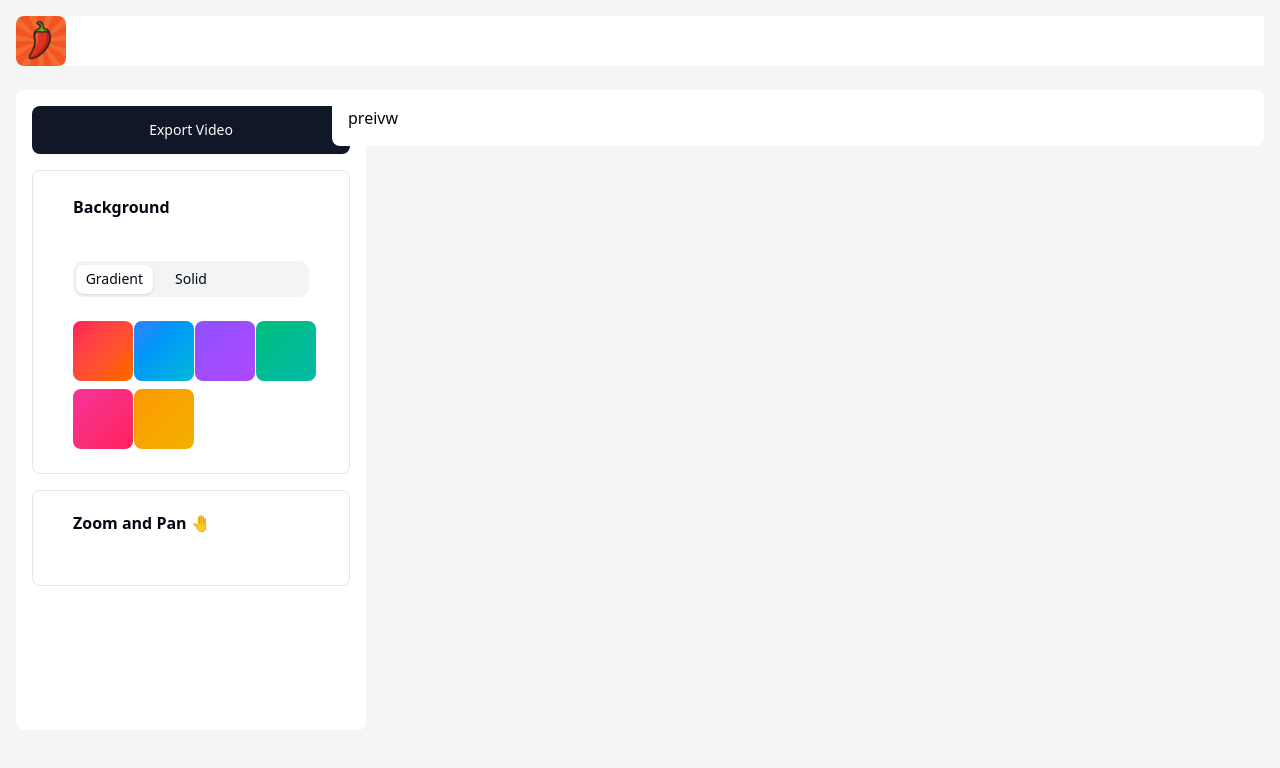
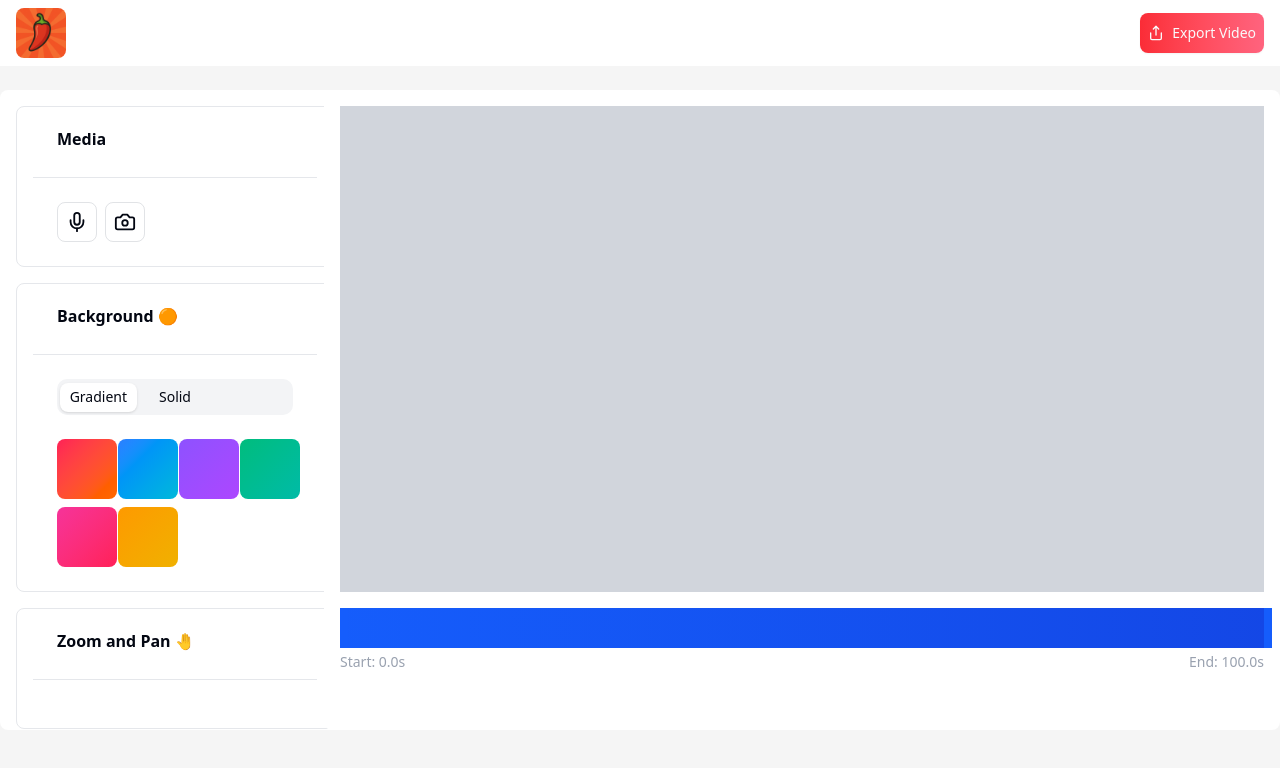
Before and after one commit to Timi-Leyin/rodoh, a React (Vite) app in the folder editor/: page / in a window 1280 px wide. Shown: the top 768 px of the page. Built offline with nearby package versions, Linux system fonts and the light colour scheme.

Commit message:
⚙ chore(toolbar): updated and adjusted toolbar

```diff
--- a/editor/package.json
+++ b/editor/package.json
@@ -11,6 +11,8 @@
     "format": "prettier --write ."
   },
   "dependencies": {
+    "@ffmpeg/ffmpeg": "^0.12.15",
+    "@ffmpeg/util": "^0.12.2",
     "@hookform/resolvers": "^5.0.1",
     "@radix-ui/react-checkbox": "^1.1.5",
     "@radix-ui/react-dialog": "^1.1.7",
--- a/editor/src/App.css
+++ b/editor/src/App.css
@@ -50,7 +50,7 @@
   --card-foreground: oklch(0.13 0.028 261.692);
   --popover: oklch(1 0 0);
   --popover-foreground: oklch(0.13 0.028 261.692);
-  --primary: oklch(0.21 0.034 264.665);
+  --primary: #ee4543;
   --primary-foreground: oklch(0.985 0.002 247.839);
   --secondary: oklch(0.967 0.003 264.542);
   --secondary-foreground: oklch(0.21 0.034 264.665);
--- a/editor/src/components/bars/action-bar-tool.tsx
+++ b/editor/src/components/bars/action-bar-tool.tsx
@@ -1,27 +1,14 @@
-import { Button } from "@/components/ui/button";
-
 import BackgroundModule from "../modules/background";
-import {
-  Card,
-  CardContent,
-  CardHeader,
-  CardTitle,
-} from "@/components/ui/card.tsx";
+import DefaultCard from "@/components/modules/card.tsx";
+import MediaModule from "@/components/modules/media.tsx";
 
 function ActionBarTool() {
   return (
     <div className="bg-white rounded-md p-4 w-[350px] h-[80vh] space-y-4">
-      <Button className="w-full">Export Video</Button>
-
+      <MediaModule />
       <BackgroundModule />
 
-      <Card>
-        <CardHeader>
-          <CardTitle> Zoom and Pan 🤚</CardTitle>
-        </CardHeader>
-
-        <CardContent></CardContent>
-      </Card>
+      <DefaultCard title={" Zoom and Pan 🤚"}></DefaultCard>
     </div>
   );
 }
--- a/editor/src/components/bars/video-preview-bar.tsx
+++ b/editor/src/components/bars/video-preview-bar.tsx
@@ -1,5 +1,13 @@
+import VideoModule from "@/components/modules/video-module.tsx";
+import VideoSliceModule from "@/components/modules/video-slice-module.tsx";
+
 function VideoPreviewBar(props) {
-  return <div className={"bg-white rounded-md p-4"}>preivw</div>;
+  return (
+    <div className={"bg-white rounded-md p-4 h-[80vh]"}>
+      <VideoModule />
+      <VideoSliceModule />
+    </div>
+  );
 }
 
 export default VideoPreviewBar;
--- a/editor/src/components/header/index.tsx
+++ b/editor/src/components/header/index.tsx
@@ -1,6 +1,12 @@
+import { Button } from "@/components/ui/button";
+import { Share } from "lucide-react";
 function IndexHeader(props) {
   return (
-    <div className={"bg-white w-full mb-2"}>
+    <div
+      className={
+        "bg-white w-full mb-2 py-2 px-4 flex items-center justify-between"
+      }
+    >
       <img
         src={"/logo/16.png"}
         alt={"logo"}
@@ -8,6 +14,11 @@ function IndexHeader(props) {
         height={50}
         className={"rounded-md"}
       />
+
+      <Button>
+        {" "}
+        <Share /> Export Video
+      </Button>
     </div>
   );
 }
--- a/editor/src/components/modules/background.tsx
+++ b/editor/src/components/modules/background.tsx
@@ -1,6 +1,6 @@
-import { Card, CardContent, CardHeader, CardTitle } from "@/components/ui/card";
 import { Tabs, TabsContent, TabsList, TabsTrigger } from "@/components/ui/tabs";
 import { cn } from "@/lib/utils";
+import DefaultCard from "@/components/modules/card.tsx";
 
 const backgroundColors = [
   { id: 1, color: "from-rose-500 to-orange-500" },
@@ -22,12 +22,7 @@ const solidColors = [
 
 export default function BackgroundModule() {
   return (
-    <Card>
-      <CardHeader className="pb-3">
-        <CardTitle className="text-base">Background</CardTitle>
-      </CardHeader>
-
-      <CardContent className="space-y-4">
+    <DefaultCard title={"Background 🟠"}>
       <Tabs defaultValue="gradient">
         <TabsList className="grid w-full grid-cols-3">
           <TabsTrigger value="gradient">Gradient</TabsTrigger>
@@ -65,7 +60,6 @@ export default function BackgroundModule() {
           </div>
         </TabsContent>
       </Tabs>
-      </CardContent>
-    </Card>
+    </DefaultCard>
   );
 }
--- /dev/null
+++ b/editor/src/components/modules/card.tsx
@@ -0,0 +1,26 @@
+import {
+  Card,
+  CardContent,
+  CardHeader,
+  CardTitle,
+} from "@/components/ui/card.tsx";
+import { Separator } from "@/components/ui/separator.tsx";
+
+interface ICardProps {
+  children?: React.ReactNode;
+  title?: string;
+}
+
+function DefaultCard({ title, children }: ICardProps) {
+  return (
+    <Card>
+      <CardHeader>
+        <CardTitle>{title}</CardTitle>
+      </CardHeader>
+      <Separator />
+      <CardContent>{children}</CardContent>
+    </Card>
+  );
+}
+
+export default DefaultCard;
--- /dev/null
+++ b/editor/src/components/modules/media.tsx
@@ -0,0 +1,40 @@
+import { MicOff, Mic, Camera, CameraOff } from "lucide-react";
+import DefaultCard from "@/components/modules/card.tsx";
+
+type status = "active" | "inactive";
+function MediaModule(props) {
+  const mediaProps = [
+    {
+      icon: <Mic />,
+      altIcon: <MicOff />,
+      title: "Mic",
+      status: "active",
+    },
+    {
+      icon: <Camera />,
+      altIcon: <CameraOff />,
+      title: "Mic",
+      status: "active",
+    },
+  ];
+  return (
+    <DefaultCard title={"Media"}>
+      <div className={"flex items-center gap-2"}>
+        {mediaProps.map((media) => {
+          return (
+            <div
+              className={
+                "border-[1px] px-2 border-gray-500/20" +
+                " flex items-center justify-center h-[40px] w-[40px] rounded-md"
+              }
+            >
+              {media.icon}
+            </div>
+          );
+        })}
+      </div>
+    </DefaultCard>
+  );
+}
+
+export default MediaModule;
--- /dev/null
+++ b/editor/src/components/modules/video-module.tsx
@@ -0,0 +1,7 @@
+import React from "react";
+
+function VideoModule(props) {
+  return <div className={"w-full bg-gray-300 h-[80%]"}></div>;
+}
+
+export default VideoModule;
--- /dev/null
+++ b/editor/src/components/modules/video-slice-module.tsx
@@ -0,0 +1,79 @@
+import { useState, useRef } from "react";
+
+function VideoSliceModule({
+  duration = 100,
+  onSliceChange,
+}: {
+  duration?: number;
+  onSliceChange?: (start: number, end: number) => void;
+}) {
+  const [start, setStart] = useState(0);
+  const [end, setEnd] = useState(duration);
+  const rangeRef = useRef<HTMLDivElement>(null);
+
+  const handleMouseDown = (type: "start" | "end") => (e: React.MouseEvent) => {
+    const onMouseMove = (moveEvent: MouseEvent) => {
+      const rect = rangeRef.current?.getBoundingClientRect();
+      if (!rect) return;
+
+      const x = moveEvent.clientX - rect.left;
+      const newValue = Math.max(
+        0,
+        Math.min(duration, (x / rect.width) * duration),
+      );
+
+      if (type === "start") {
+        if (newValue < end) {
+          setStart(newValue);
+          onSliceChange?.(newValue, end);
+        }
+      } else {
+        if (newValue > start) {
+          setEnd(newValue);
+          onSliceChange?.(start, newValue);
+        }
+      }
+    };
+
+    const onMouseUp = () => {
+      window.removeEventListener("mousemove", onMouseMove);
+      window.removeEventListener("mouseup", onMouseUp);
+    };
+
+    window.addEventListener("mousemove", onMouseMove);
+    window.addEventListener("mouseup", onMouseUp);
+  };
+
+  return (
+    <div className="w-full mt-4">
+      <div className="relative h-10 bg-gray-800 rounded" ref={rangeRef}>
+        <div
+          className="absolute top-0 h-full bg-gradient-to-r from-blue-600 to-blue-700  bg-opacity-40"
+          style={{
+            left: `${(start / duration) * 100}%`,
+            width: `${((end - start) / duration) * 100}%`,
+          }}
+        ></div>
+
+        <div
+          className="absolute top-0 w-2 h-full bg-blue-600 cursor-ew-resize"
+          style={{ left: `${(start / duration) * 100}%` }}
+          onMouseDown={handleMouseDown("start")}
+        ></div>
+
+        <div
+          className="absolute top-0 w-2 h-full bg-blue-600 cursor-ew-resize"
+          style={{ left: `${(end / duration) * 100}%` }}
+          onMouseDown={handleMouseDown("end")}
+        ></div>
+      </div>
+
+      <div className="flex justify-between text-sm text-gray-400 mt-1">
+        <span>Start: {start.toFixed(1)}s</span>
+        <span>End: {end.toFixed(1)}s</span>
+      </div>
+    </div>
+  );
+}
+
+export default VideoSliceModule;
--- a/editor/src/components/ui/button.tsx
+++ b/editor/src/components/ui/button.tsx
@@ -5,12 +5,18 @@ import { cva, type VariantProps } from "class-variance-authority";
 import { cn } from "@/lib/utils";
 
 const buttonVariants = cva(
-  " !py-6 cursor-pointer inline-flex items-center justify-center gap-2 whitespace-nowrap rounded-md text-sm font-medium transition-all disabled:pointer-events-none disabled:opacity-50 [&_svg]:pointer-events-none [&_svg:not([class*='size-'])]:size-4 shrink-0 [&_svg]:shrink-0 outline-none focus-visible:border-ring focus-visible:ring-ring/50 focus-visible:ring-[3px] aria-invalid:ring-destructive/20 dark:aria-invalid:ring-destructive/40 aria-invalid:border-destructive",
+  " !py-5 !px-2 cursor-pointer inline-flex items-center" +
+    " justify-center gap-2 whitespace-nowrap rounded-md" +
+    " text-sm font-medium transition-all disabled:pointer-events-none" +
+    " disabled:opacity-50 [&_svg]:pointer-events-none [&_svg:not([class*='size-'])]:size-4 " +
+    "shrink-0 [&_svg]:shrink-0 outline-none focus-visible:border-ring focus-visible:ring-ring/50" +
+    " focus-visible:ring-[3px] aria-invalid:ring-destructive/20 dark:aria-invalid:ring-destructive/40 " +
+    "aria-invalid:border-destructive !text-sm",
   {
     variants: {
       variant: {
         default:
-          "bg-primary text-primary-foreground shadow-xs hover:bg-primary/90",
+          " bg-gradient-to-r from-red-500 to-rose-400 text-primary-foreground shadow-xs hover:bg-primary/90",
         destructive:
           "bg-destructive text-white shadow-xs hover:bg-destructive/90 focus-visible:ring-destructive/20 dark:focus-visible:ring-destructive/40 dark:bg-destructive/60",
         outline:
--- a/editor/src/routes/home/index.tsx
+++ b/editor/src/routes/home/index.tsx
@@ -4,7 +4,7 @@ import VideoPreviewBar from "@/components/bars/video-preview-bar";
 
 const IndexRouter = () => {
   return (
-    <div className="min-h-screen  p-4">
+    <div className="min-h-screen  ">
       <IndexHeader />
 
       <div className="mt-6 space-y-4">
```
Also changed, not shown: 1 other file (tests, documents, lock files or other folders). Lines whose indentation alone changed are shown as unchanged.
